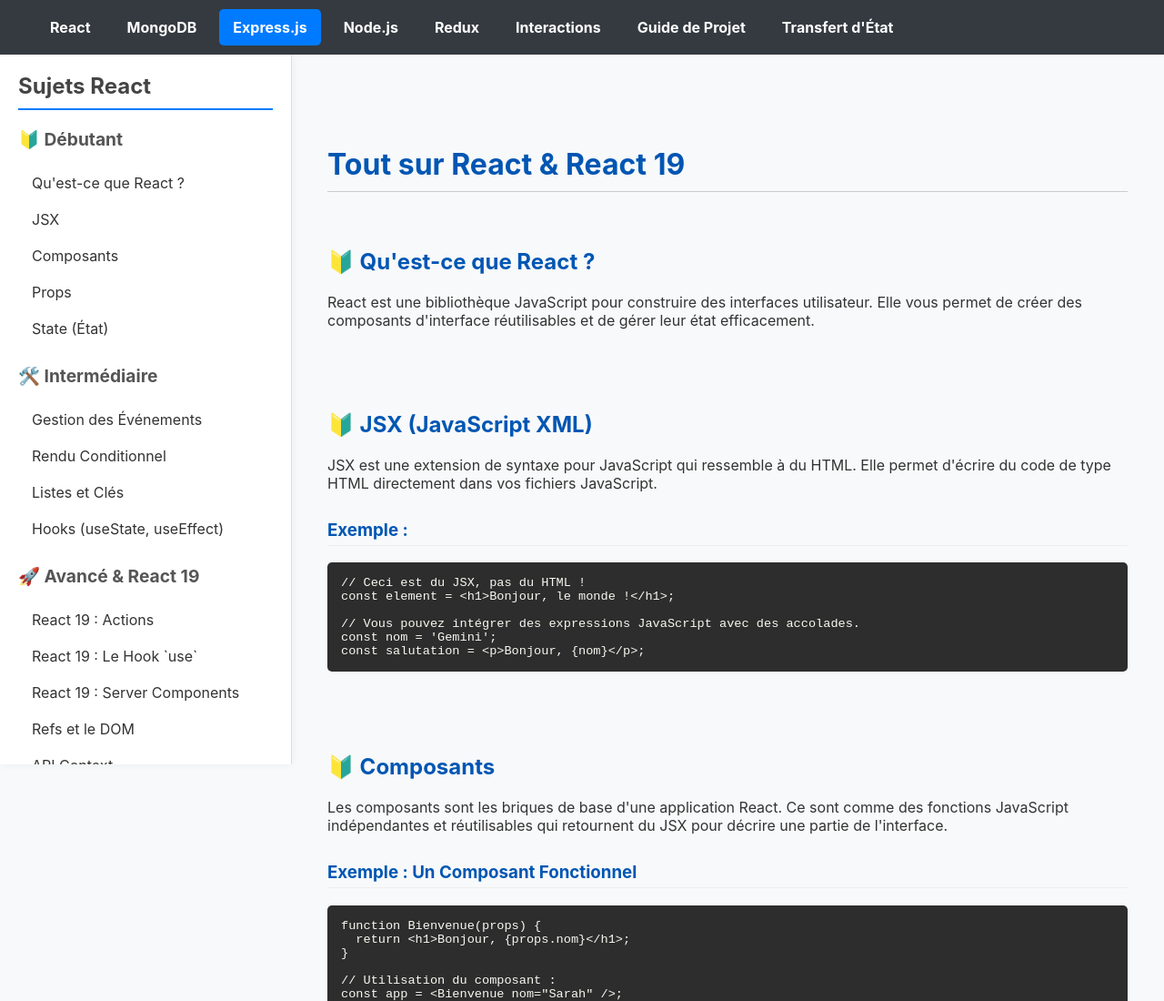
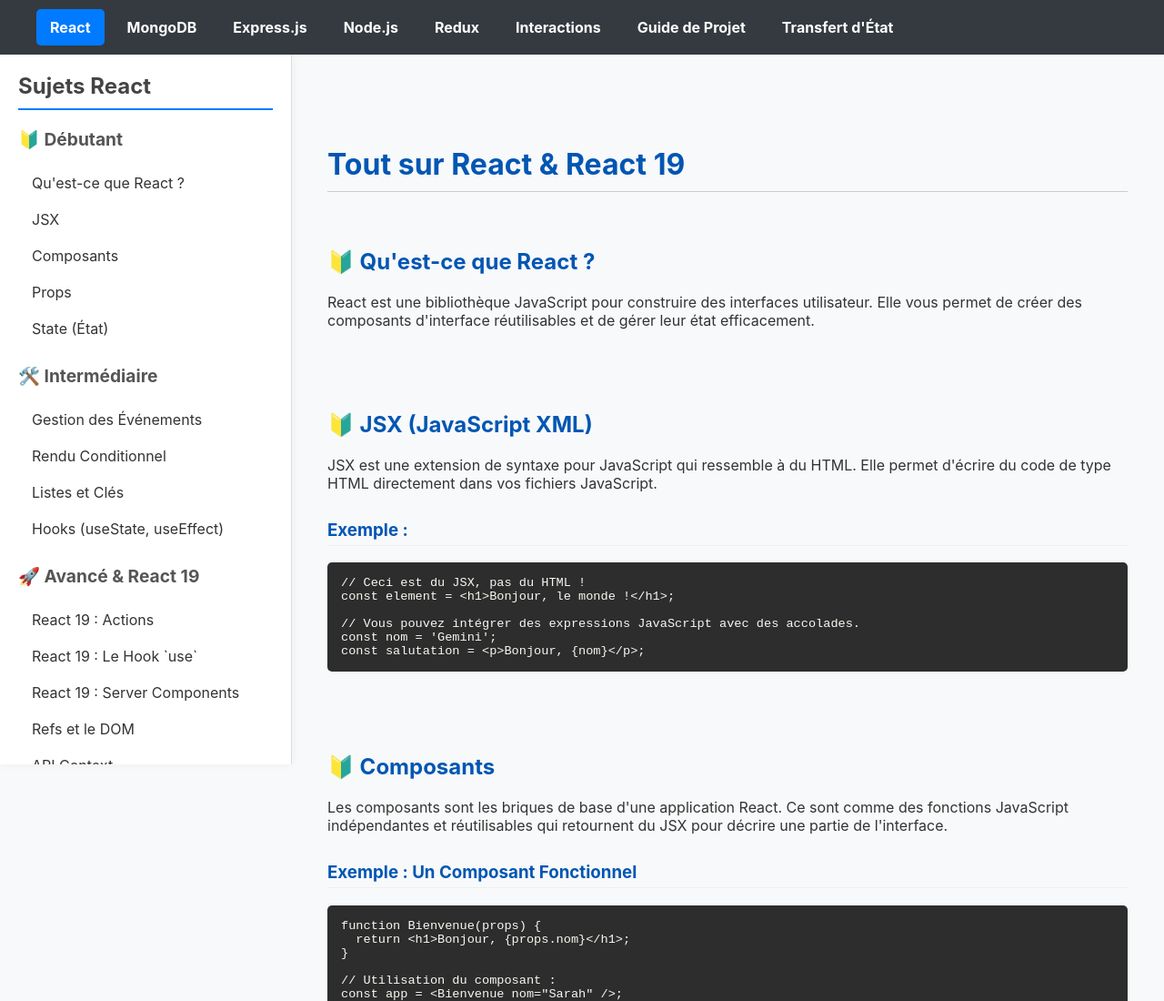
Before and after one commit to Rammoun/MERN-simple-french, a plain HTML site: page index.html in a window 1280 px wide. Shown: the top 1100 px of the page at 91% size. Drawn offline with Linux system fonts and the light colour scheme.

Commit message:
Update index.html

```diff
--- a/index.html
+++ b/index.html
@@ -12,9 +12,9 @@
 <body>
 
     <nav class="main-nav">
-        <a href="index.html">React</a>
+        <a href="index.html" class="active">React</a>
         <a href="mongodb.html">MongoDB</a>
-        <a href="express.html" class="active">Express.js</a>
+        <a href="express.html">Express.js</a>
         <a href="node.html">Node.js</a>
         <a href="redux.html">Redux</a>
         <a href="mern-interactions.html">Interactions</a>
@@ -127,4 +127,5 @@ function Compteur() {
         </main>
 
 </body>
+
 </html>
```
